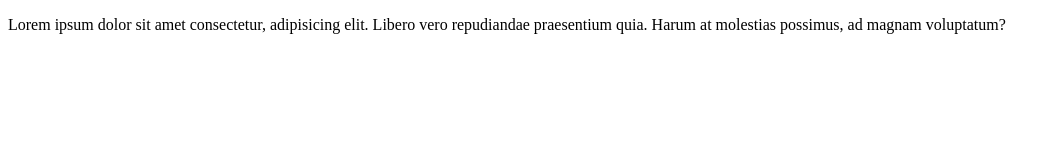
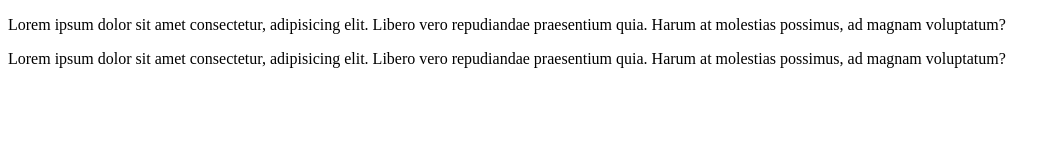
Before and after one commit to sachinptl10/london, a plain HTML site: page index.html in a window 1280 px wide. Shown: the whole page, without its empty margins (0-1061 px from the left). Drawn offline with Linux system fonts and the light colour scheme.

Commit message:
i added something in main branch

```diff
--- a/index.html
+++ b/index.html
@@ -8,6 +8,9 @@
 <body>
     <p> Lorem ipsum dolor sit amet consectetur, adipisicing elit. Libero vero repudiandae praesentium quia. Harum at molestias possimus, ad magnam voluptatum?
     </p>
+    <p> Lorem ipsum dolor sit amet consectetur, adipisicing elit. Libero vero repudiandae praesentium quia. Harum at molestias possimus, ad magnam voluptatum?
+    </p>
+
 
 </body>
 </html>
```
